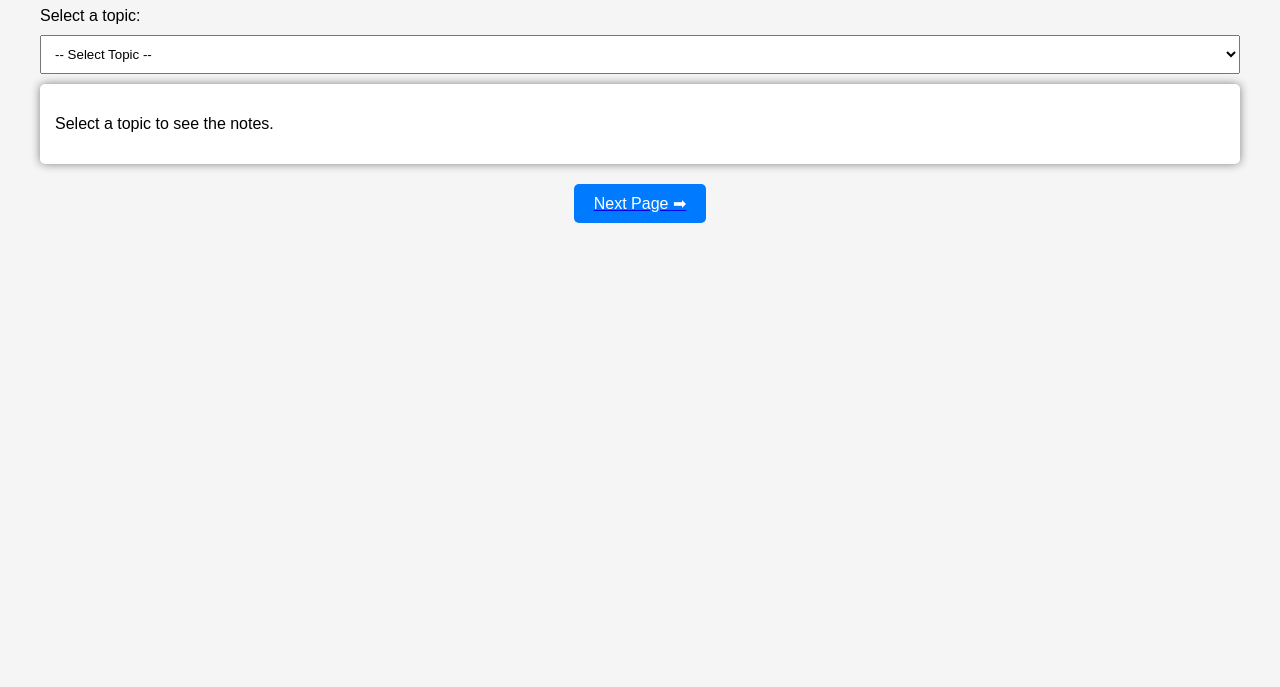
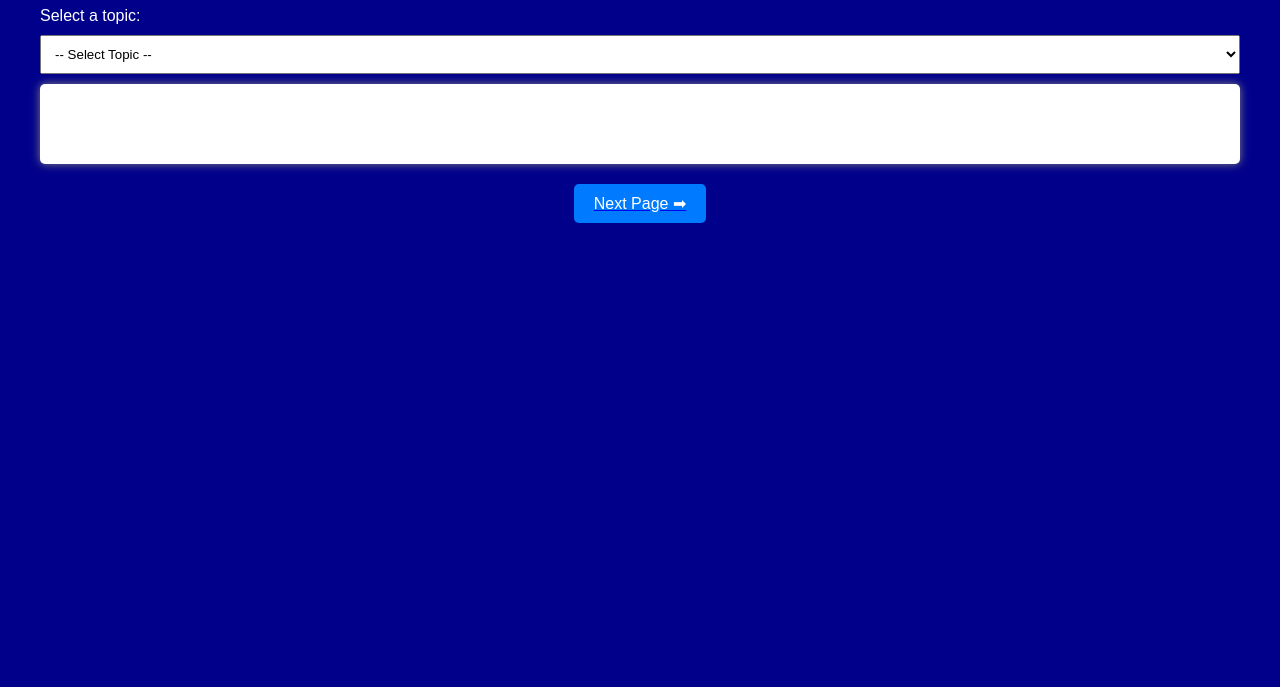
Before and after one commit to Soumya885/Ssr, a plain HTML site: page index.html in a window 1280 px wide. Shown: the part 113-800 px from the top of the page. Drawn offline with Linux system fonts and the light colour scheme.

Commit message:
Update index.html

```diff
--- a/index.html
+++ b/index.html
@@ -9,7 +9,8 @@
             font-family: Arial, sans-serif;
             margin: 20px;
             padding: 20px;
-            background-color: #f5f5f5;
+            background-color: #00008B;
+            color: White;
         }
         h1 {
             text-align: center;
```
